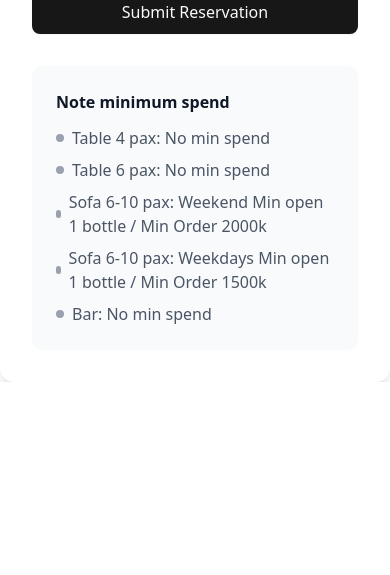
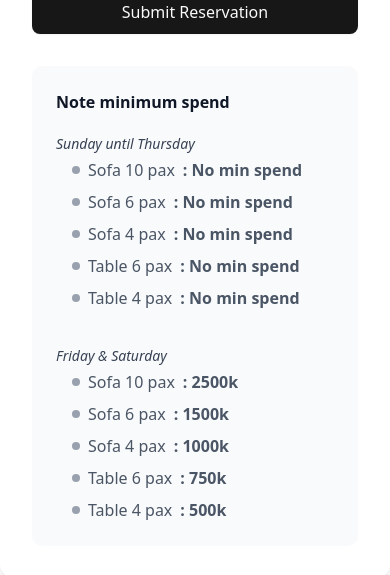
Before and after one commit to samuelsntr/jaan-reservation, a React (Vite) app in the folder frontend/: page /reservations in a window 390 px wide. Shown: the part 842-1417 px from the top of the page. Before the commit the page ends 1224 px from the top, so only its background shows below. Built offline with nearby package versions, Linux system fonts and the light colour scheme; no server answers.

Commit message:
feat: enhance minimum spend note section with responsive layout and detailed spend requirements for different table sizes and days

```diff
--- a/frontend/src/components/ReservationForm.jsx
+++ b/frontend/src/components/ReservationForm.jsx
@@ -231,30 +231,93 @@ export default function ReservationForm() {
         </Button>
       </form>
 
-      <div className="bg-gray-50 rounded-lg p-6 space-y-3">
+      {/* Minimum Spend Note Section With Responsive Columns */}
+      <div className="bg-gray-50 rounded-lg p-6 space-y-5">
         <h3 className="font-semibold text-gray-900">Note minimum spend</h3>
-        <ul className="space-y-2">
+        <div className="flex flex-col md:flex-row md:space-x-8 md:space-y-0 space-y-5">
+          {/* Sunday until Thursday */}
+          <div className="flex-1">
+            <div className="font-medium text-sm text-gray-700 mb-1">
+              <span className="italic">Sunday until Thursday</span>
+            </div>
+            <ul className="space-y-2 ml-4">
               <li className="flex items-center text-gray-600">
                 <span className="w-2 h-2 bg-gray-400 rounded-full mr-2"></span>
-            Table 4 pax: No min spend
+                Sofa 10 pax{" "}
+                <span className="ml-2 font-semibold text-gray-600">
+                  : No min spend
+                </span>
               </li>
               <li className="flex items-center text-gray-600">
                 <span className="w-2 h-2 bg-gray-400 rounded-full mr-2"></span>
-            Table 6 pax: No min spend
+                Sofa 6 pax{" "}
+                <span className="ml-2 font-semibold text-gray-600">
+                  : No min spend
+                </span>
               </li>
               <li className="flex items-center text-gray-600">
                 <span className="w-2 h-2 bg-gray-400 rounded-full mr-2"></span>
-            Sofa 6-10 pax: Weekend Min open 1 bottle / Min Order 2000k
+                Sofa 4 pax{" "}
+                <span className="ml-2 font-semibold text-gray-600">
+                  : No min spend
+                </span>
               </li>
               <li className="flex items-center text-gray-600">
                 <span className="w-2 h-2 bg-gray-400 rounded-full mr-2"></span>
-            Sofa 6-10 pax: Weekdays Min open 1 bottle / Min Order 1500k
+                Table 6 pax{" "}
+                <span className="ml-2 font-semibold text-gray-600">
+                  : No min spend
+                </span>
               </li>
               <li className="flex items-center text-gray-600">
                 <span className="w-2 h-2 bg-gray-400 rounded-full mr-2"></span>
-            Bar: No min spend
+                Table 4 pax{" "}
+                <span className="ml-2 font-semibold text-gray-600">
+                  : No min spend
+                </span>
               </li>
             </ul>
+          </div>
+          {/* Friday & Saturday */}
+          <div className="flex-1">
+            <div className="font-medium text-sm text-gray-700 mt-4 md:mt-0 mb-1">
+              <span className="italic">Friday &amp; Saturday</span>
+            </div>
+            <ul className="space-y-2 ml-4">
+              <li className="flex items-center text-gray-600">
+                <span className="w-2 h-2 bg-gray-400 rounded-full mr-2"></span>
+                Sofa 10 pax{" "}
+                <span className="ml-2 font-semibold text-gray-600">
+                  : 2500k
+                </span>
+              </li>
+              <li className="flex items-center text-gray-600">
+                <span className="w-2 h-2 bg-gray-400 rounded-full mr-2"></span>
+                Sofa 6 pax{" "}
+                <span className="ml-2 font-semibold text-gray-600">
+                  : 1500k
+                </span>
+              </li>
+              <li className="flex items-center text-gray-600">
+                <span className="w-2 h-2 bg-gray-400 rounded-full mr-2"></span>
+                Sofa 4 pax{" "}
+                <span className="ml-2 font-semibold text-gray-600">
+                  : 1000k
+                </span>
+              </li>
+              <li className="flex items-center text-gray-600">
+                <span className="w-2 h-2 bg-gray-400 rounded-full mr-2"></span>
+                Table 6 pax{" "}
+                <span className="ml-2 font-semibold text-gray-600">: 750k</span>
+              </li>
+              <li className="flex items-center text-gray-600">
+                <span className="w-2 h-2 bg-gray-400 rounded-full mr-2"></span>
+                Table 4 pax{" "}
+                <span className="ml-2 font-semibold text-gray-600">: 500k</span>
+              </li>
+            </ul>
+          </div>
+        </div>
       </div>
 
       <Dialog open={showSuccessDialog} onOpenChange={setShowSuccessDialog}>
```
Lines whose indentation alone changed are shown as unchanged.
